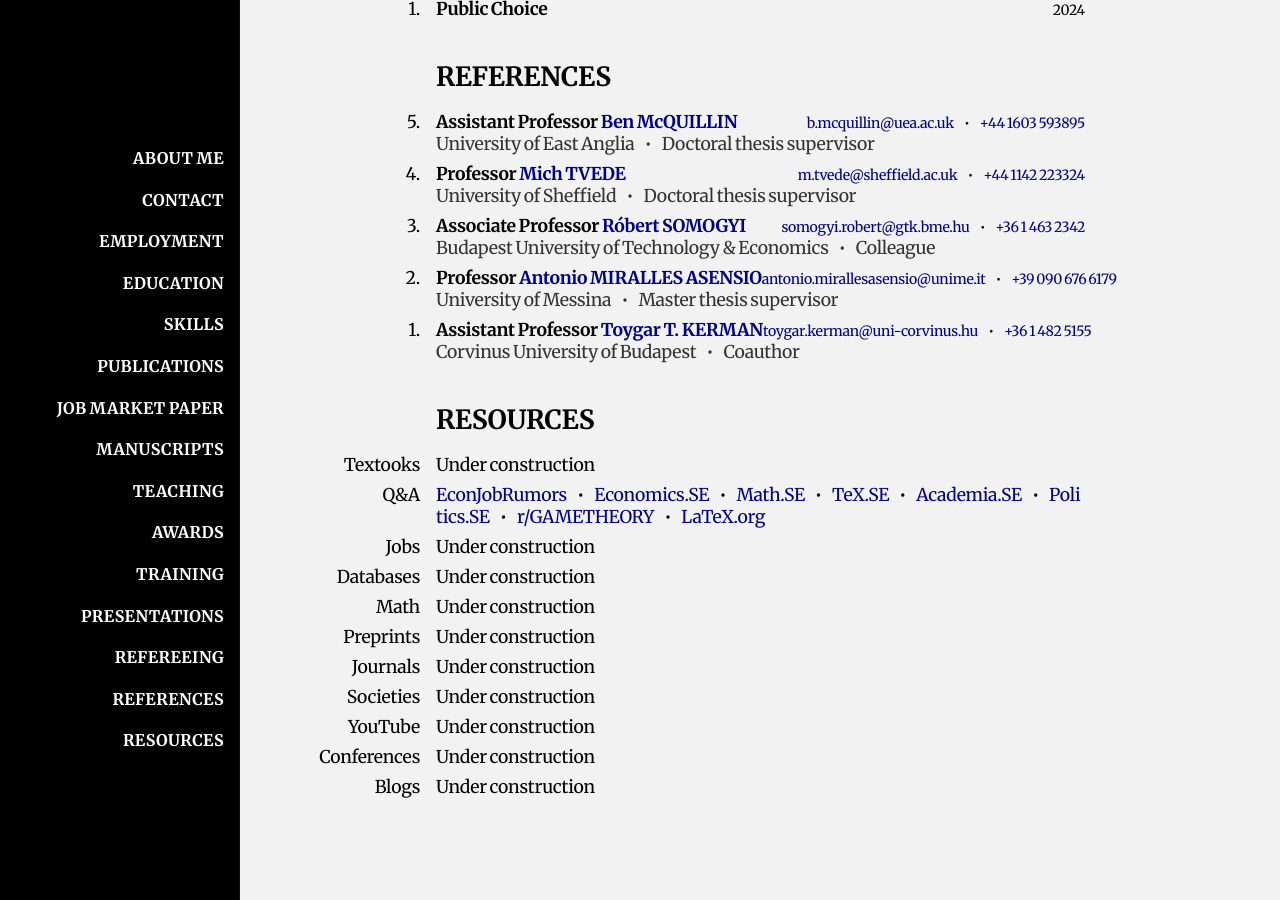
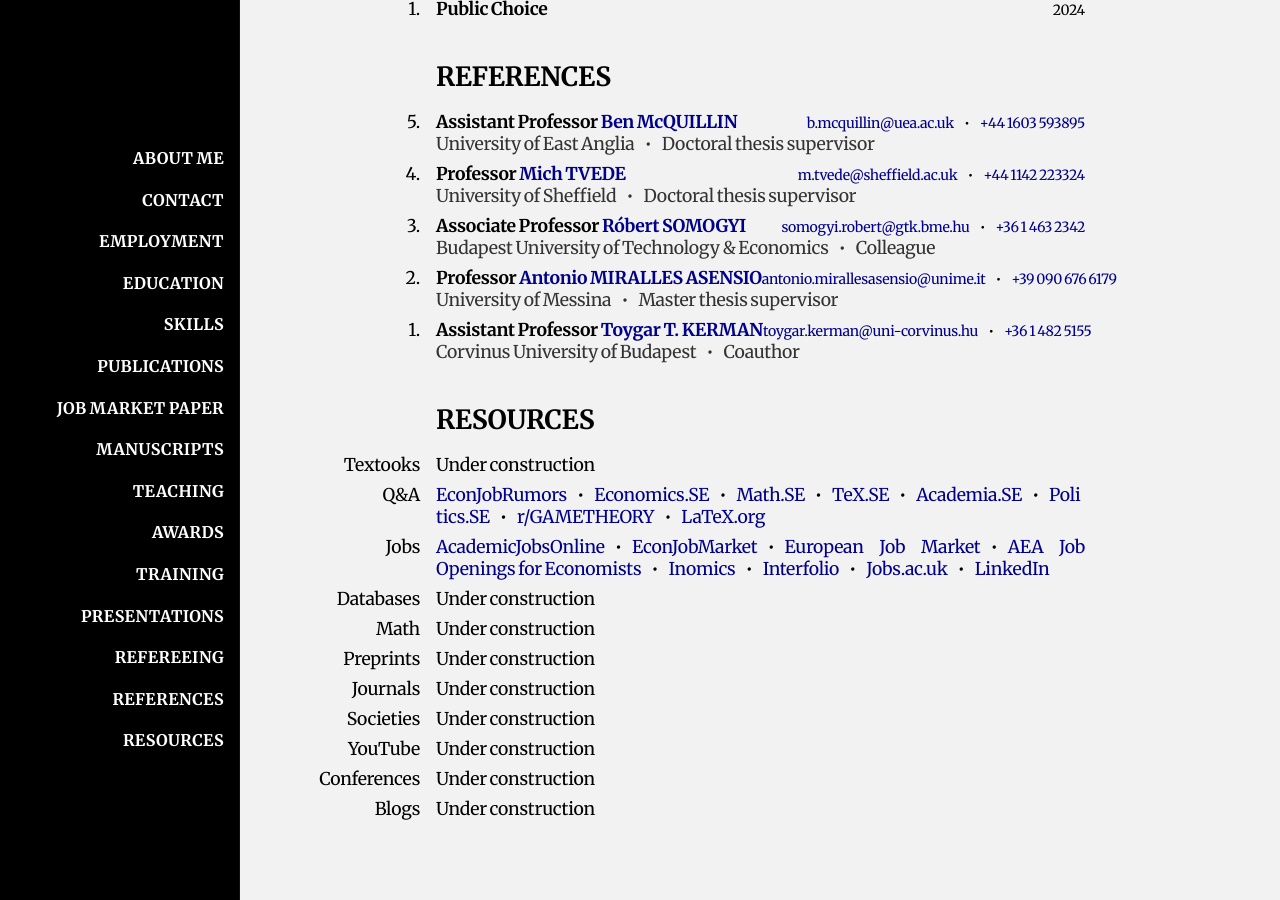
Before and after one commit to HectorHermidaRivera/hectorhermidarivera.github.io, a Jekyll site: the page built from index.md, in a window 1280 px wide and 900 px high, scrolled down 3259 px. Built offline with Jekyll 4.4.1, drawn with Linux system fonts in a browser that asks for light colours; a style sheet for code colours, icons or effects is not loaded.

Commit message:
Update index.md

```diff
--- a/index.md
+++ b/index.md
@@ -520,7 +520,7 @@ title: Home
   <div class="value"><a href="https://www.econjobrumors.com">EconJobRumors</a><span style="margin:10px;">•</span><a href="">Economics.SE</a><span style="margin:10px;">•</span><a href="">Math.SE</a><span style="margin:10px;">•</span><a href="">TeX.SE</a><span style="margin:10px;">•</span><a href="">Academia.SE</a><span style="margin:10px;">•</span><a href="">Politics.SE</a><span style="margin:10px;">•</span><a href="">r/GAMETHEORY</a><span style="margin:10px;">•</span><a href="">LaTeX.org</a></div>
 
   <div class="label">Jobs</div>
-  <div class="value">Under construction</div>
+  <div class="value"><a href="">AcademicJobsOnline</a><span style="margin:10px;">•</span><a href="">EconJobMarket</a><span style="margin:10px;">•</span><a href="">European Job Market</a><span style="margin:10px;">•</span><a href="">AEA Job Openings for Economists</a><span style="margin:10px;">•</span><a href="">Inomics</a><span style="margin:10px;">•</span><a href="">Interfolio</a><span style="margin:10px;">•</span><a href="">Jobs.ac.uk</a><span style="margin:10px;">•</span><a href="">LinkedIn</a></div>
 
   <div class="label">Databases</div>
   <div class="value">Under construction</div>
```
